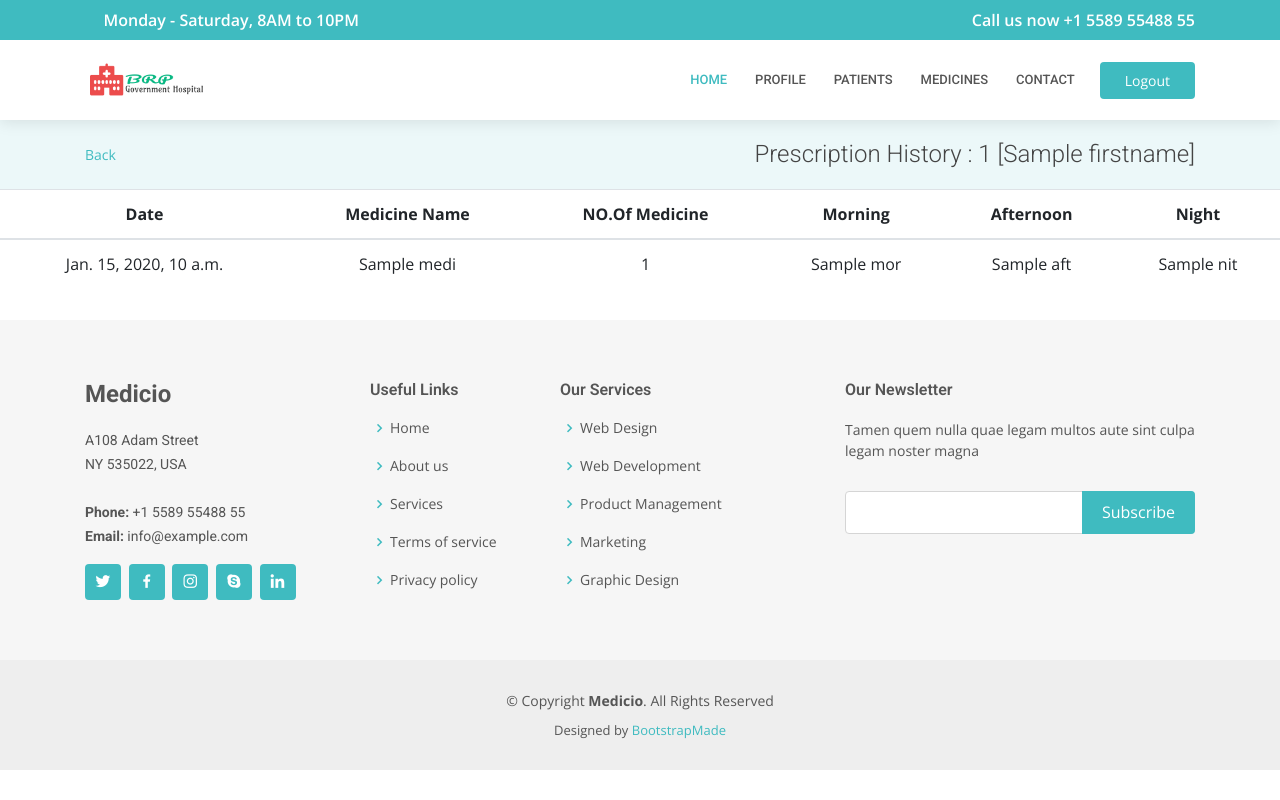
After one commit to sharathcng/HMS, a Django app: template templates/patients/patientMedicinehistoryPage.html in a window 1280 px wide. The commit adds this page. Run offline with Django 3.2, Linux system fonts and the light colour scheme; the template is opened without the code that fills it: most values are stand-ins (such as "Sample title", 1, 10 or a date in 2020); some libraries are stand-ins or nearby versions; some web fonts are replaced.

Commit message:
added medicine history page

```diff
--- a/doctor/urls.py
+++ b/doctor/urls.py
@@ -15,4 +15,6 @@ urlpatterns = [
     path('addSymptom/<int:pk>', views.add_symptom,name="addSymptom"),
     path('addMedicines/<int:pk>', views.add_medicines,name="addMedicines"),
     path('deleteMedicines/<int:pk>', views.delete_medicines,name="delete_Medicines"),
+    path('patientMedhistory/<int:id>',
+         views.patientMedhistory, name="patientMedhistory"),
 ]
--- /dev/null
+++ b/templates/patients/patientMedicinehistoryPage.html
@@ -0,0 +1,50 @@
+<!DOCTYPE html>
+{% extends 'homebase.html' %}
+{% load static %}
+
+{% block content %}
+{% for d in patient %}
+  <section class="breadcrumbs">
+    <div class="container">
+      <div class="d-flex justify-content-between align-items-center">
+      <ol><li><a href="{% url 'patientLoginPage' %}">Back</a></li></ol>
+        <h2>Prescription History : {{d.adharNumber}} [{{d.firstname}}]</h2>
+      </div>
+    </div>
+  </section>
+  {% csrf_token %}
+    <div class="table-responsive">
+      <table class="table table-hover">
+        <thead class="">
+            <th style="font-weight: bold;" class="text-center">Date</th>
+            <th style="font-weight: bold;" class="text-center">Medicine Name</th>
+            <th style="font-weight: bold;" class="text-center">NO.Of Medicine</th>
+            <th style="font-weight: bold;" class="text-center">Morning</th>
+            <th style="font-weight: bold;" class="text-center">Afternoon</th>
+            <th style="font-weight: bold;" class="text-center">Night</th>
+        </thead>
+        <tbody>
+          {% for medi in todaysmedicines %}
+            <tr>
+              <td class="text-center">{{medi.date}}</td>
+              <td class="text-center">{{medi.medicine_name}}</td>
+              <td class="text-center">{{medi.medicine_count}}</td>
+              <td class="text-center">{{medi.mor}}</td>
+              <td class="text-center">{{medi.aft}}</td>
+              <td class="text-center">{{medi.nit}}</td>
+            </tr>
+              {% comment %} <td class="td-actions text-center pull-center">
+                <a type="button" rel="tooltip" title="Edit" class="btn btn-link btn-success  edit" href="{% url 'bookir_update' a=user.id d=0 %}">
+                <i class="material-icons">edit</i>
+                </a>
+                <a type="button" rel="tooltip" title="Delete" href="{% url 'bookir_update' a=user.id d=user.id %}" class="btn btn-link btn-danger remove">
+                  <i class="material-icons">delete</i>
+                </a>
+
+              </td>{% endcomment %}
+          {% endfor %}
+        </tbody>
+      </table>
+    </div>
+  {% endfor %}
+{% endblock content %}
--- a/templates/patients/patientPrescriptionPage.html
+++ b/templates/patients/patientPrescriptionPage.html
@@ -3,13 +3,14 @@
 {% load static %}
 
 {% block content %}
+{% for d in patient %}
     <section class="breadcrumbs">
       <div class="container">
         <div class="d-flex justify-content-between align-items-center">
           <h2>Prescription</h2>
           <ol>
             <li></li>
-            <li><a href="#">History</a></li>
+            <li><a href="{% url 'patientMedhistory' d.adharNumber %}">History</a></li>
           </ol>
         </div>
       </div>
@@ -17,7 +18,6 @@
 {% csrf_token %}
 
     <div class="table-responsive">
-        {% for d in patient %}
             <table class="table table-hover">
                 <thead class="">
                     <tr>
@@ -277,5 +277,5 @@
           }
     </script>
 
-      {% endfor %}
+  {% endfor %}
 {% endblock content %}
```
Also changed, not shown: doctor/views.py (+13 -0 lines).
